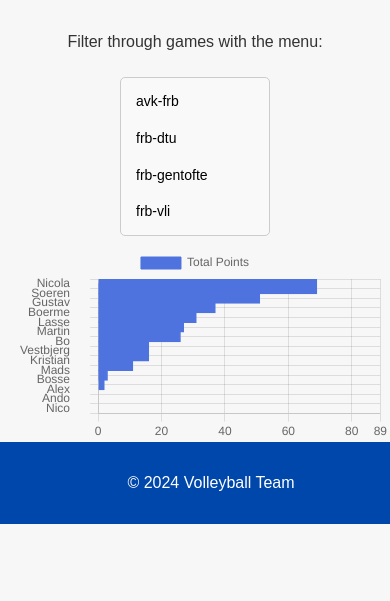
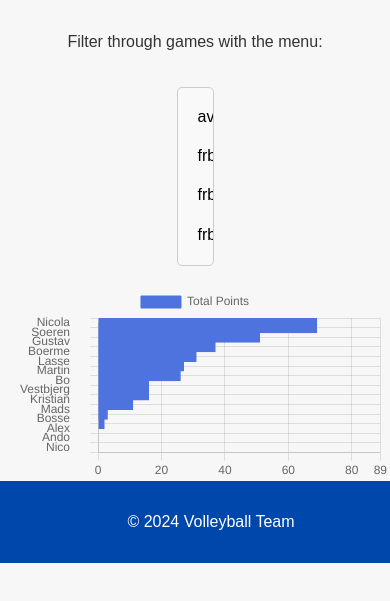
Before and after one commit to alexpcapp/frederiksberg-elite-stats, a plain HTML site: page individual_stats/index.html in a window 390 px wide. Shown: the part 219-820 px from the top of the page. Drawn offline with nearby package versions, Linux system fonts and the light colour scheme.

Commit message:
css edit for filtering box to mobile devices

```diff
--- a/css/styles.css
+++ b/css/styles.css
@@ -86,3 +86,18 @@ select {
 select option {
     padding: 10px; /* Adds padding to each option */
 }
+
+#gameFilters {
+    display: flex;
+    justify-content: center; /* Center horizontally */
+    align-items: center; /* Center vertically */
+    height: 100%;  /* Make sure the container takes full height */
+    padding: 10px; /* Add some padding if needed */
+}
+
+#gameFilters select {
+    width: 10%; /* Control the width of the dropdown */
+    font-size: 16px;  /* Ensures the font is readable */
+    padding: 10px; /* Adds padding for better usability */
+    margin-top: 10px;  /* Adds some spacing above */
+}
```
